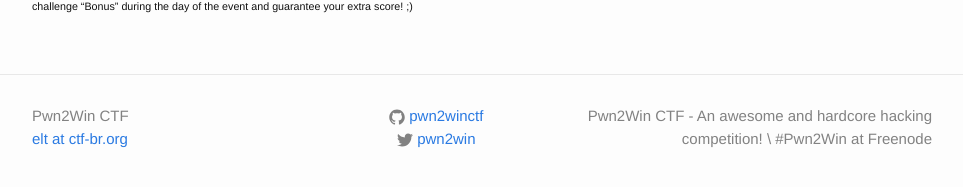
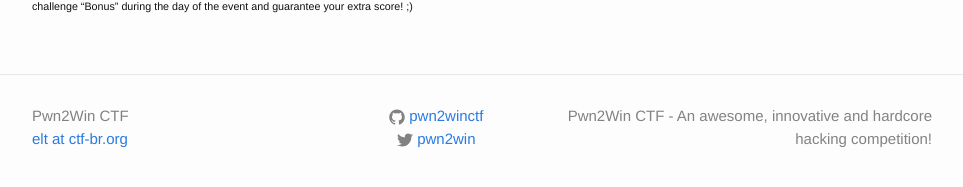
Before and after one commit to nusiloot/pwn2win.party, a Jekyll site: the page built from rules.md, in a window 1280 px wide and 900 px high, scrolled down 2056 px. Shown: the part 690-877 px from the top of the window, without its empty margins (158-1121 px from the left). Built offline with Jekyll 4.4.1, drawn with Linux system fonts in a browser that asks for light colours.

Commit message:
Update _config.yml

```diff
--- a/_config.yml
+++ b/_config.yml
@@ -2,8 +2,7 @@
 title: Pwn2Win CTF
 email: elt at ctf-br.org
 description: > # this means to ignore newlines until "baseurl:"
-  Pwn2Win CTF - An awesome and hardcore hacking competition! \
-  #Pwn2Win at Freenode
+  Pwn2Win CTF - An awesome, innovative and hardcore hacking competition!
 baseurl: "" # the subpath of your site, e.g. /blog/
 # url: "https://pwn2win.party" # the base hostname & protocol for your site
 twitter_username: pwn2win
```
